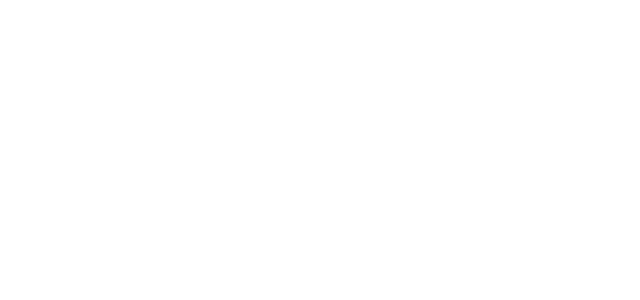
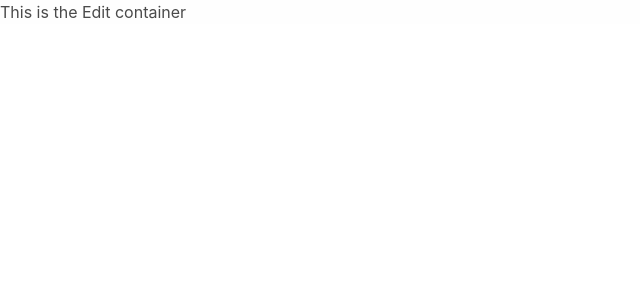
Before and after one commit to wukrit/newsme-frontend, a React (Create React App) app: page /edit in a window 1280 px wide. Shown: the top 300 px of the page, without its empty margins (0-640 px from the left). Built offline with nearby package versions, Linux system fonts and the light colour scheme.

Commit message:
renamed form container to edit container

```diff
--- a/src/App.js
+++ b/src/App.js
@@ -1,7 +1,7 @@
 import React, { useEffect } from 'react'
 import { connect } from 'react-redux'
 import { BrowserRouter as Switch, Route, Redirect } from 'react-router-dom'
-import { Forms, Newsfeed, Splash } from './Containers'
+import { Edit, Newsfeed, Splash } from './Containers'
 import UserActions from './Redux/Actions/userActions'
 
 const App = ({ user, persistUser }) => {
@@ -24,8 +24,8 @@ const App = ({ user, persistUser }) => {
     <>
       <Switch>
         <Route exact path='/' render={handleHomeRedirect} />
-        <Route exact path='/login'>
-          <Forms />
+        <Route exact path='/edit'>
+          <Edit />
         </Route>
         <Route exact path='/feed' render={handleFeedRedirect} />
       </Switch>
--- a/src/Containers.js
+++ b/src/Containers.js
@@ -1,9 +1,9 @@
 import Newsfeed from './Containers/Newsfeed'
-import Forms from './Containers/Forms'
+import Edit from './Containers/Edit'
 import Splash from './Containers/Splash'
 
 export {
     Newsfeed,
-    Forms,
+    Edit,
     Splash
 }
--- /dev/null
+++ b/src/Containers/Edit.js
@@ -0,0 +1,11 @@
+import React from 'react'
+
+function Edit() {
+    return (
+        <div>
+            This is the Edit container
+        </div>
+    )
+}
+
+export default Edit
--- a/src/Containers/Forms.js
+++ /dev/null
@@ -1,11 +0,0 @@
-import React from 'react'
-
-function Forms() {
-    return (
-        <div>
-            This is the forms container
-        </div>
-    )
-}
-
-export default Forms
```
